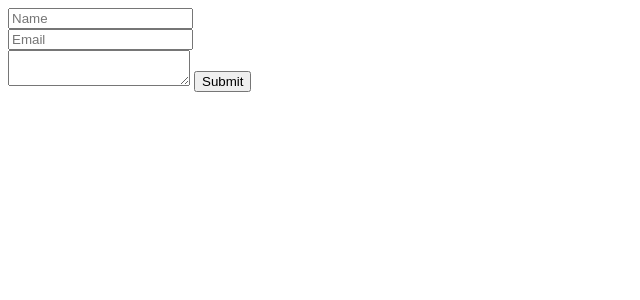
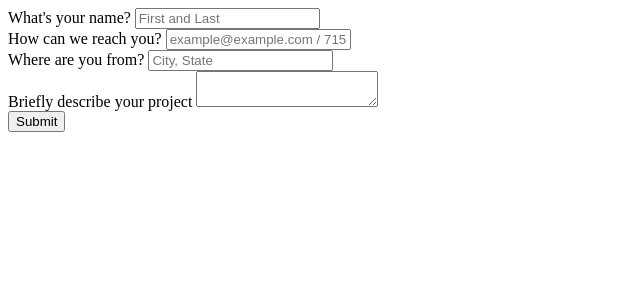
Before and after one commit to mattmink/website-relevantbuilders, a Node server app: template src/public/templates/form.html in a window 1280 px wide. Shown: the top 300 px of the page, without its empty margins (0-640 px from the left). Run offline with Node 20, Linux system fonts and the light colour scheme; the template is opened without the code that fills it, so the values that code supplies are empty.

Commit message:
feat(contact form): styles
* Update content to more closely match intended design
    * Changes for this will come later when content is finalized
* Update fields in form to match design
* Add custom fonts
* Add styles
*

```diff
--- a/src/public/pages/index.html
+++ b/src/public/pages/index.html
@@ -1 +1,4 @@
-<h1>THIS IS HOME</h1>
+<div class="wrapper">
+    <h1 class="text-center">talk to us</h1>
+    <p>This is where it all begins. Drop us a line, and we’ll get back to you to set up a consultation.</p>
+</div>
--- a/src/public/templates/form.html
+++ b/src/public/templates/form.html
@@ -1,16 +1,37 @@
-<form id="footerForm" action="/api/message/send" method="post">
+<form id="footerForm" class="wrapper" action="/api/message/send" method="post">
+    <div class="form-group">
+        <label for="name" class="control-label">What's your name?</label>
         <input class="form-control"
                 type="text"
                 name="name"
-            placeholder="Name"
+                id="footerFormName"
+                placeholder="First and Last"
                 required
-            pattern="[\w\d]+"><br>
+                pattern="[\w\d' \.-]+">
+    </div>
+    <div class="form-group">
+        <label for="contactInfo" class="control-label">How can we reach you?</label>
         <input class="form-control"
-            type="email"
-            name="email"
-            placeholder="Email"
-            required><br>
+                type="text"
+                name="contactInfo"
+                id="footerFormContactInfo"
+                placeholder="example@example.com / 715-555-1234"
+                required>
+    </div>
+    <div class="form-group">
+        <label for="location" class="control-label">Where are you from?</label>
+        <input class="form-control"
+                type="text"
+                name="location"
+                id="footerFormLocation"
+                placeholder="City, State"
+                required>
+    </div>
+    <div class="form-group">
+        <label for="description" class="control-label">Briefly describe your project</label>
         <textarea class="form-control"
-            name="description"></textarea>
-    <button>Submit</button>
+                name="description"
+                id="footerFormDescription"></textarea>
+    </div>
+    <button class="btn" type="submit">Submit</button>
 </form>
--- a/src/public/templates/index.html
+++ b/src/public/templates/index.html
@@ -1,6 +1,7 @@
 <!DOCTYPE html>
 <html lang="en">
 <head>
+    <link href="https://fonts.googleapis.com/css2?family=Montserrat:wght@200;300;500&display=swap" rel="stylesheet">
     <meta charset="UTF-8">
     <meta name="viewport" content="width=device-width, initial-scale=1.0">
     <title><%= htmlWebpackPlugin.options.title %></title>
```
Also changed, not shown: src/public/assets/scss/_buttons.scss (added), src/public/assets/scss/_forms.scss (added), src/public/assets/scss/_functions.scss (added), src/public/assets/scss/_variables.scss, src/public/assets/scss/_whitespace.scss (added), src/public/assets/scss/style.scss. Lines whose indentation alone changed are shown as unchanged.
